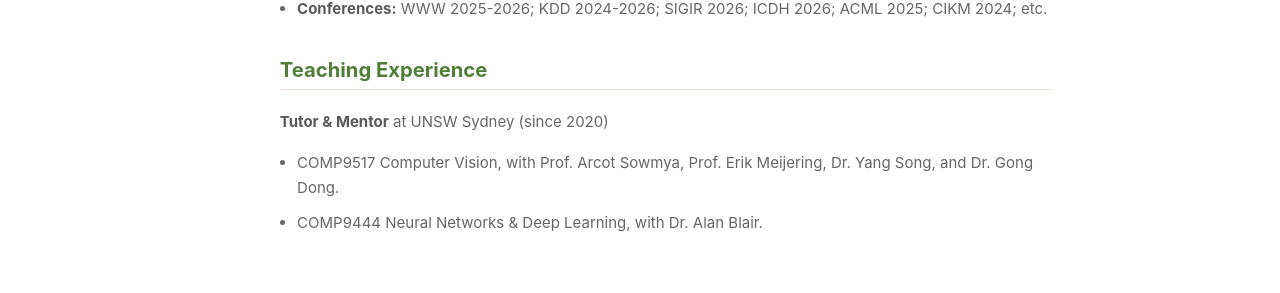
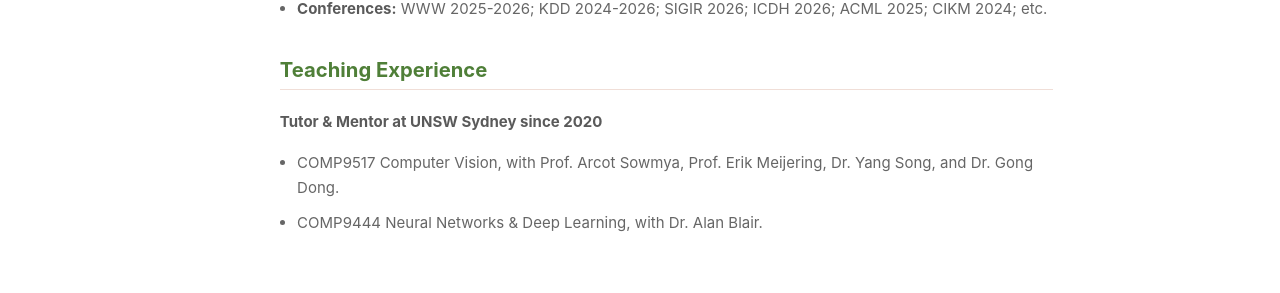
Before and after one commit to shiyiyang-ai/shiyiyang-ai.github.io, a Jekyll site: the page built from _pages/about.md, in a window 1280 px wide and 900 px high, scrolled down 2447 px. Shown: the part 523-816 px from the top of the window. Built offline with Jekyll 4.4.1, drawn with Linux system fonts in a browser that asks for light colours; some web fonts are replaced; a script bundle is joined from its source files by our own code; library files that are not in the unit come from our copies.

Commit message:
Update teaching and awards emphasis

```diff
--- a/_pages/about.md
+++ b/_pages/about.md
@@ -127,7 +127,7 @@
 - UNSW Industry Engagement Grant, 2025.
 - UNSW Development and Research Training Grant, 2025.
 - Outstanding Reviewer, ACM SIGKDD, 2025.
-- CSIRO Data61 PhD Scholarship, including competitive Top-up, 2022--2025.
+- **CSIRO Data61 PhD Scholarship, including competitive Top-up, 2022--2025.**
 - UNSW PhD Tuition Fee Scholarship (TFS), 2022--2025.
 - Provincial-level Outstanding Graduate, 2019.
 
@@ -150,7 +150,7 @@
 <a id="teaching"></a>
 
 <div class="teaching-role">
-  <p><strong>Tutor & Mentor</strong> at UNSW Sydney (since 2020)</p>
+  <p><strong>Tutor & Mentor at UNSW Sydney since 2020</strong></p>
 </div>
 
 - COMP9517 Computer Vision, with Prof. Arcot Sowmya, Prof. Erik Meijering, Dr. Yang Song, and Dr. Gong Dong.
```
